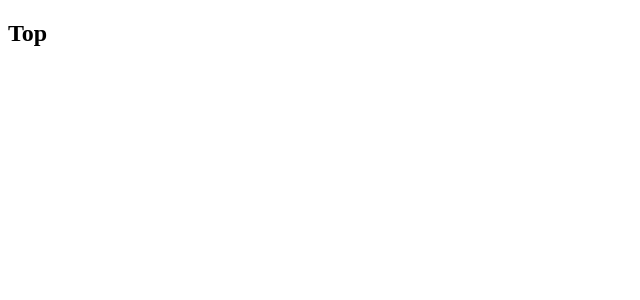
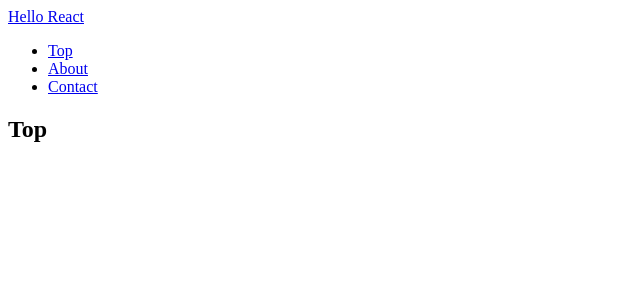
Before and after one commit to FNYukii/HelloTypeScript, a React (Create React App) app: page / in a window 1280 px wide. Shown: the top 300 px of the page, without its empty margins (0-640 px from the left). Built offline with nearby package versions, Linux system fonts and the light colour scheme.

Commit message:
feat: Headerを配置

```diff
--- /dev/null
+++ b/src/components/Header.tsx
@@ -0,0 +1,20 @@
+import { NavLink } from 'react-router-dom'
+
+function Header() {
+  return (
+    <header>
+      <div>
+        <a href='/'>Hello React</a>
+
+        <ul>
+          <li><NavLink to='/'>Top</NavLink></li>
+          <li><NavLink to='/about'>About</NavLink></li>
+          <li><NavLink to='/contact'>Contact</NavLink></li>
+        </ul>
+
+      </div>
+    </header>
+  )
+}
+
+export default Header
--- a/src/index.tsx
+++ b/src/index.tsx
@@ -1,6 +1,8 @@
 import React from 'react'
 import ReactDOM from 'react-dom/client'
 import {BrowserRouter, Route, Routes} from 'react-router-dom'
+
+import Header from './components/Header'
 import Top from './screens/Top'
 import About from './screens/About'
 import Contact from './screens/Contact'
@@ -12,6 +14,7 @@ const root = ReactDOM.createRoot(
 root.render(
   <React.StrictMode>
     <BrowserRouter>
+      <Header/>
       <Routes>
         <Route path='/' element={<Top/>}/>
         <Route path='/about' element={<About/>}/>
```
